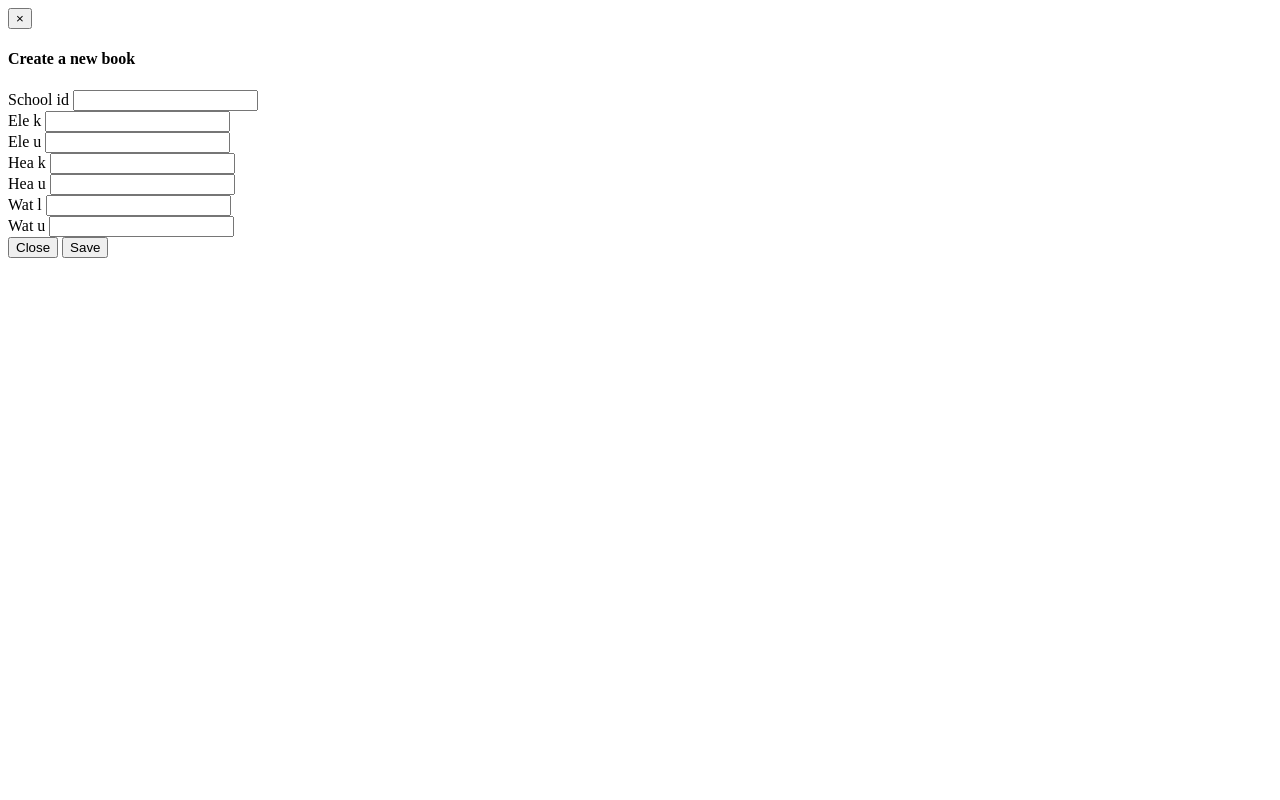
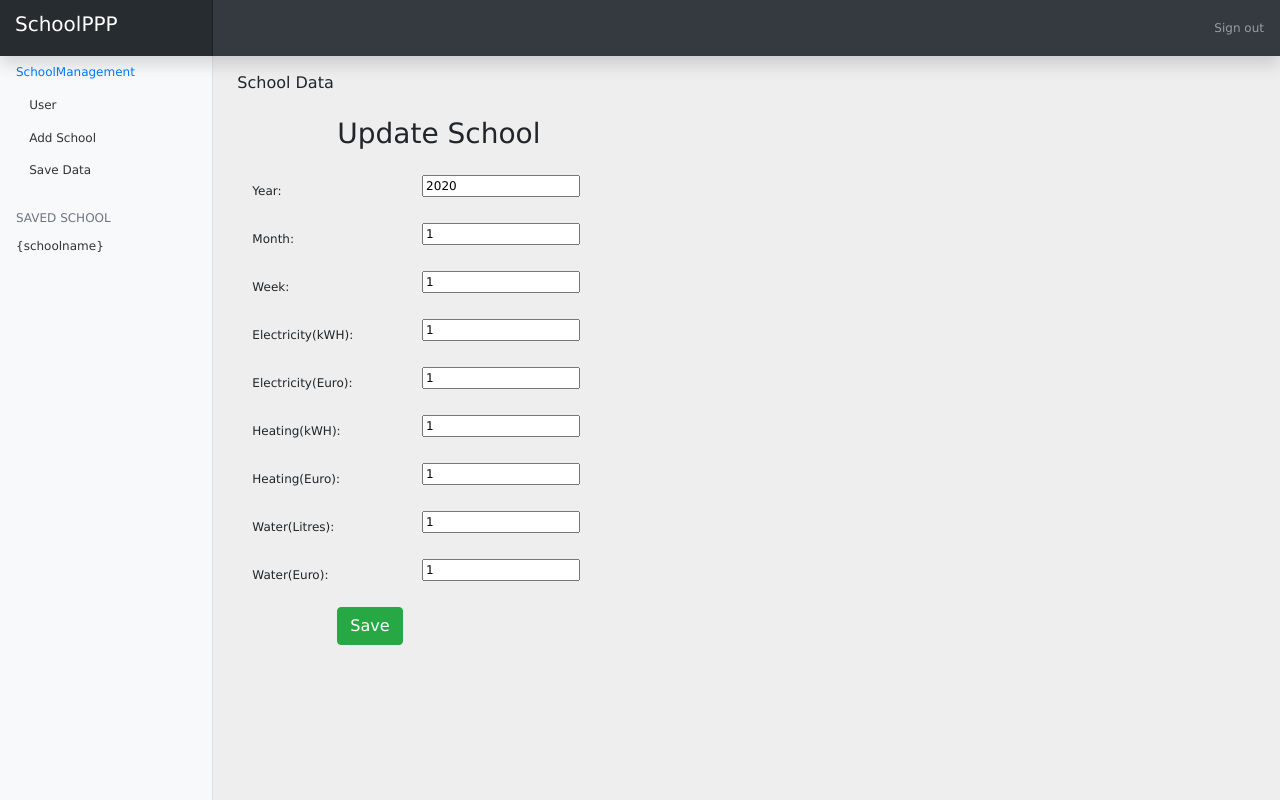
Before and after one commit to sdev3millions/schoolPPP, a Django app: template schoolppp/school/templates/school/schooldata_edit.html in a window 1280 px wide. Run offline with Django 3.2, Linux system fonts and the light colour scheme; tables that the repository leaves empty hold one stand-in row (values such as "Sample post"); the template is opened without the code that fills it: values that come from a table or form of the project are taken from there, most other values are stand-ins (such as "Sample title", 1, 10 or a date in 2020); some libraries are stand-ins or nearby versions; some web fonts are replaced.

Commit message:
menu bar correction

```diff
--- a/schoolppp/school/models.py
+++ b/schoolppp/school/models.py
@@ -1,19 +1,24 @@
 from django.db import models
-
+from datetime import datetime
 # Create your models here.
 class Schools(models.Model):
     name=models.CharField(max_length=100)
     address=models.CharField(max_length=100)
     email=models.EmailField(max_length=100)
+    created_at=models.DateTimeField(default=datetime.now,blank=True)
     class Meta:
         db_table="school_schools"
 class SchoolData(models.Model):
     school_id=models.IntegerField()
+    year=models.IntegerField()
+    month=models.IntegerField()
+    week= models.IntegerField()
     ele_k=models.IntegerField()
     ele_u=models.IntegerField()
     hea_k=models.IntegerField()
     hea_u=models.IntegerField()
     wat_l=models.IntegerField()
     wat_u=models.IntegerField()
+    created_at=models.DateTimeField(default=datetime.now,blank=True)
     class Meta:
         db_table="school_schooldata"
--- a/schoolppp/school/static/assets/style.css
+++ b/schoolppp/school/static/assets/style.css
@@ -98,3 +98,20 @@ body {
     border-color: transparent;
     box-shadow: 0 0 0 3px rgba(255, 255, 255, .25);
   }
+  body {font:12px/1.4 Verdana,Arial; background:#eee; height:100%; margin:25px 0; padding:0}
+h1 {font:24px Georgia,Verdana; margin:0}
+h2 {font-size:12px; font-weight:normal; font-style:italic; margin:0 0 20px}
+p {margin-top:0}
+ul {margin:0; padding-left:20px}
+#testdiv {width:600px; margin:0 auto; border:1px solid #ccc; padding:20px 25px; background:#fff}
+#tinybox {position:absolute; display:none; padding:10px; background:#fff url(images/preload.gif) no-repeat 50% 50%; border:10px solid #e3e3e3; z-index:2000}
+#tinymask {position:absolute; display:none; top:0; left:0; height:100%; width:100%; background:#000; z-index:1500}
+#tinycontent {background:#fff}
+.button {font:14px Georgia,Verdana; margin-bottom:10px; padding:8px 10px 9px; border:1px solid #ccc; background:#eee; cursor:pointer}
+.button:hover {border:1px solid #bbb; background:#e3e3e3}
+div.content {
+    display: block!important;
+    background-origin: padding-box;
+    background-color: #e3e3e3;
+    padding: 100px;
+}
--- a/schoolppp/school/templates/index.html
+++ b/schoolppp/school/templates/index.html
@@ -1,31 +1,35 @@
 {% load staticfiles %}
-<!doctype html>
-< % block html %} <html lang="en">
-
+ <!DOCTYPE html>
+   {% block html %}
+   <html lang="en">
+    {% block head %}
     <head>
             <meta charset="utf-8">
             <meta name="viewport" content="width=device-width, initial-scale=1, shrink-to-fit=no">
             <meta name="description" content="">
             <meta name="author" content="">
+            {% block title %}{% endblock %}
             <link rel="icon" href="../../../../favicon.ico">
-        <title>Dashboard Template for Bootstrap</title>
+            <title>SchoolPPP</title>
             <!-- Bootstrap core CSS -->
             <link href="../static/css/bootstrap.min.css" rel="stylesheet">
             <!-- Custom styles for this template -->
             <link href="../static/assets/style.css" rel="stylesheet">
             <link type="text/css" rel="stylesheet" href="../static/css/font-awesome.min.css">
-        {%block content %}{% endblock %}
+            {% block extra_css %}{% endblock %}
     </head>
+    {% endblock %}
     <body>
+        {% block nav %}
             <nav class="navbar navbar-dark fixed-top bg-dark flex-md-nowrap p-0 shadow">
-            <a class="navbar-brand col-sm-3 col-md-2 mr-0" href="#">SchoolPPP</a>
-
+            <a class="navbar-brand col-sm-3 col-md-2 mr-0" href="#"><h5>SchoolPPP</h5></a>
             <ul class="navbar-nav px-3">
                 <li class="nav-item text-nowrap">
                     <a class="nav-link" href="#">Sign out</a>
                 </li>
             </ul>
             </nav>
+        {% endblock %}
             <div class="container-fluid">
               <div class="row">
                  <nav class="col-md-2 d-none d-md-block bg-light sidebar">
@@ -33,8 +37,8 @@
                         <ul class="nav flex-column">
                             <li class="nav-item">
                                 <a class="nav-link active" href="#">
-                                    <span data-feather="home"></span>
-                                    SchoolManagement <span class="sr-only">(current)</span>
+                                    <span data-feather="home">SchoolManagement</span>
+                                    <span class="sr-only">(current)</span>
                                 </a>
                             </li>
                             <li class="nav-item">
@@ -61,26 +65,26 @@
                                     <span data-feather="plus-circle"></span>
                                 </a>
                             </h6>
+
                             <ul class="nav flex-column mb-2">
                                 <li class="nav-item">
-                                <a class="nav-link" a href="school/show">
-                                    <span data-feather="file-text"></span>
-                                    {schoolname}
+                                    <a class="nav-link" a href="/school/show">
+                                        <span data-feather="file-text">  {schoolname}</span>
                                     </a>
                                 </li>
                             </ul>
+
                     </div>
                  </nav>
                  <main role="main" class="col-md-9 ml-sm-auto col-lg-10 px-4">
-                        <h6 class="h6">Dashboard</h6>
 
-                    {%block body_content %}{% endblock %}
+                    <h6 class="h6">School Data</h6>
+                    {% block content %}{% endblock %}
+
                </main>
               </div>
             </div>
-        <!-- Bootstrap core JavaScript
-    ================================================== -->
-        <!-- Placed at the end of the document so the pages load faster -->
+         {% block javaextra}
          <script src="https://code.jquery.com/jquery-3.3.1.slim.min.js" integrity="sha384-q8i/X+965DzO0rT7abK41JStQIAqVgRVzpbzo5smXKp4YfRvH+8abtTE1Pi6jizo"
         crossorigin="anonymous"></script>
          <script>
@@ -88,9 +92,8 @@
          </script>
          <script src="../static/js/popper.min.js"></script>
          <script src="../static/js/bootstrap.min.js"></script>
-        <!-- Icons -->
          <script src="https://unpkg.com/feather-icons/dist/feather.min.js"></script>
-        <!-- Graphs -->
          <script src="https://cdnjs.cloudflare.com/ajax/libs/Chart.js/2.7.1/Chart.min.js"></script>
+         {% endblock %}
    </body>
   </html>
--- a/schoolppp/school/templates/school/schooldata_edit.html
+++ b/schoolppp/school/templates/school/schooldata_edit.html
@@ -1,26 +1,81 @@
-{% load widget_tweaks %}
+{% extends 'index.html' %}
+{% load static %}
+{% block javaextra %}
+{% endblock %}
+{% block extra_css %}
+{% endblock %}
+{% block content %}
+<form method="POST" class="post-form" action="/update/{{employee.id}}">
+  {% csrf_token %}
+  <div class="container">
+    <br>
+    <div class="form-group row">
+      <label class="col-sm-1 col-form-label"></label>
+      <div class="col-sm-4">
+        <h3>Update School</h3>
+      </div>
+    </div>
+    <div class="form-group row">
+      <label class="col-sm-2 col-form-label">Year:</label>
+      <div class="col-sm-4">
+        <input type="text" name="year" id="id_year" required maxlength="100" value="{{ schooldata.year }}" />
+      </div>
+    </div>
+    <div class="form-group row">
+      <label class="col-sm-2 col-form-label">Month:</label>
+      <div class="col-sm-4">
+        <input type="email" name="month" id="id_month" required maxlength="254" value="{{ schooldata.month }}" />
+      </div>
+    </div>
+    <div class="form-group row">
+      <label class="col-sm-2 col-form-label">Week:</label>
+      <div class="col-sm-4">
+        <input type="email" name="week" id="id_week" required maxlength="254" value="{{ schooldata.week }}" />
+      </div>
+    </div>
+    <div class="form-group row">
+      <label class="col-sm-2 col-form-label">Electricity(kWH):</label>
+      <div class="col-sm-4">
+        <input type="email" name="ele_k" id="id_ele_k" required maxlength="254" value="{{schooldata.ele_k }}" />
+      </div>
+    </div>
+    <div class="form-group row">
+      <label class="col-sm-2 col-form-label">Electricity(Euro):</label>
+      <div class="col-sm-4">
+        <input type="email" name="ele_u" id="id_ele_u" required maxlength="254" value="{{schooldata.ele_u  }}" />
+      </div>
+    </div>
+    <div class="form-group row">
+      <label class="col-sm-2 col-form-label">Heating(kWH):</label>
+      <div class="col-sm-4">
+        <input type="email" name="hea_k" id="id_hea_k" required maxlength="254" value="{{schooldata.hea_k }}" />
+      </div>
+    </div>
+    <div class="form-group row">
+      <label class="col-sm-2 col-form-label">Heating(Euro):</label>
+      <div class="col-sm-4">
+        <input type="email" name="hea_u" id="id_hea_u" required maxlength="254" value="{{  schooldata.hea_u }}" />
+      </div>
+    </div>
+    <div class="form-group row">
+      <label class="col-sm-2 col-form-label">Water(Litres):</label>
+      <div class="col-sm-4">
+        <input type="email" name="wat_l" id="id_wat_l" required maxlength="254" value="{{ schooldata.wat_l  }}" />
+      </div>
+    </div>
+    <div class="form-group row">
+      <label class="col-sm-2 col-form-label">Water(Euro):</label>
+      <div class="col-sm-4">
+        <input type="email" name="wat_u" id="id_wat_u" required maxlength="254" value="{{ schooldata.wat_u }}" />
+      </div>
+    </div>
 
-<form method="post">
-  {% csrf_token %}
-  <div class="modal-header">
-    <button type="button" class="close" data-dismiss="modal" aria-label="Close">
-      <span aria-hidden="true">&times;</span>
-    </button>
-    <h4 class="modal-title">Create a new book</h4>
-  </div>
-  <div class="modal-body">
-    {% for field in form %}
-      <div class="form-group{% if field.errors %} has-error{% endif %}">
-        <label for="{{ field.id_for_label }}">{{ field.label }}</label>
-        {% render_field field class="form-control" %}
-        {% for error in field.errors %}
-          <p class="help-block">{{ error }}</p>
-        {% endfor %}
+    <div class="form-group row">
+      <label class="col-sm-1 col-form-label"></label>
+      <div class="col-sm-4">
+        <button type="submit" class="btn btn-success">Save</button>
       </div>
-    {% endfor %}
-  </div>
-  <div class="modal-footer">
-    <button type="button" class="btn btn-default" data-dismiss="modal">Close</button>
-    <button type="submit" class="btn btn-primary">Save</button>
+    </div>
   </div>
 </form>
+{% endblock %}
--- a/schoolppp/school/views.py
+++ b/schoolppp/school/views.py
@@ -8,3 +8,6 @@ def home(request):
 def school_list(request):
     schooldatas = SchoolData.objects.all()
     return render(request,'school/schooldata_list.html', {'schooldatas':schooldatas})
+def school_edit(request, id):
+    schooldata=SchoolData.objects.get(id=id)
+    return render(request,'school/schooldata_edit.html', {'schooldata':schooldata})
--- a/schoolppp/schoolppp/urls.py
+++ b/schoolppp/schoolppp/urls.py
@@ -20,4 +20,5 @@ urlpatterns = [
     path('admin/', admin.site.urls),
     path('',views.home),
     path('school/show',views.school_list, name='school_list'),
+    path('school/edit/<int:id>',views.school_edit, name='s'),
 ]
```
Also changed, not shown: schoolppp/school/static/css/style.css (deleted, +0 -14 lines), schoolppp/school/templates/base.html (+5 -7 lines), schoolppp/school/templates/school/schooldata_list.html (+10 -7 lines), schoolppp/school/migrations/0001_initial.py, schoolppp/school/migrations/0002_auto_20180907_0545.py (deleted), schoolppp/school/migrations/0003_auto_20180907_0547.py (deleted). Lines whose indentation alone changed are shown as unchanged.
